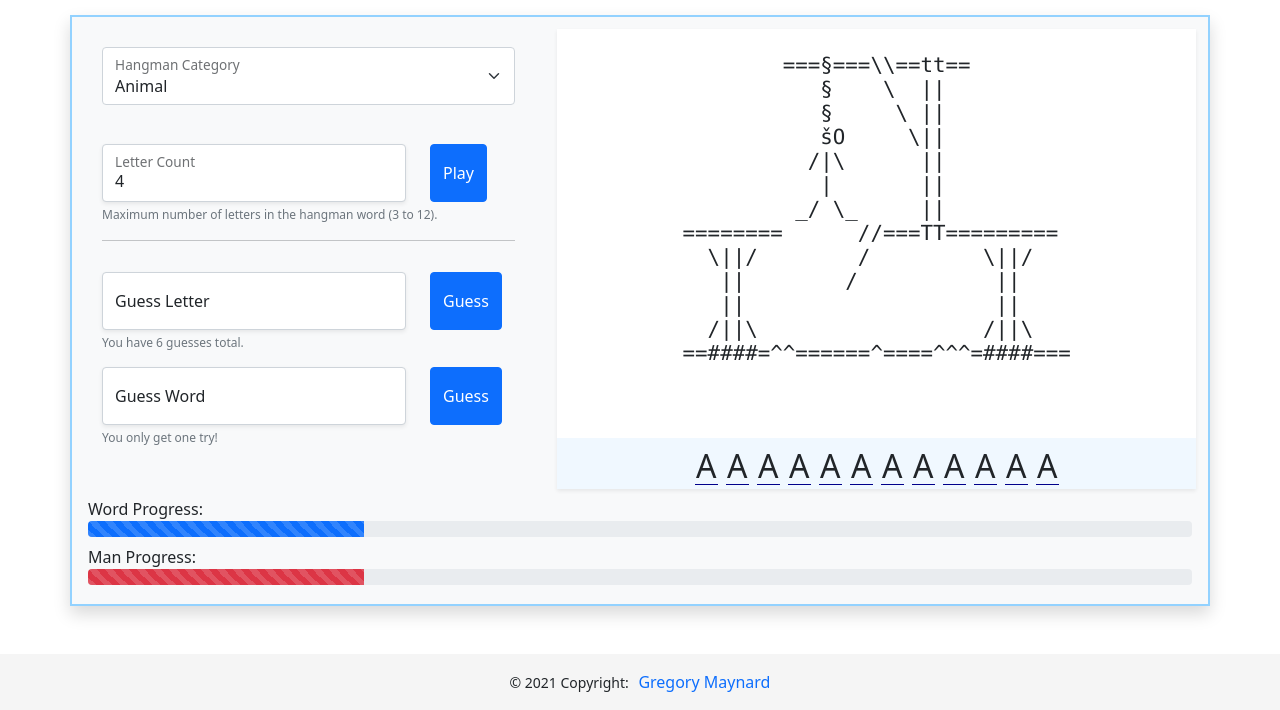
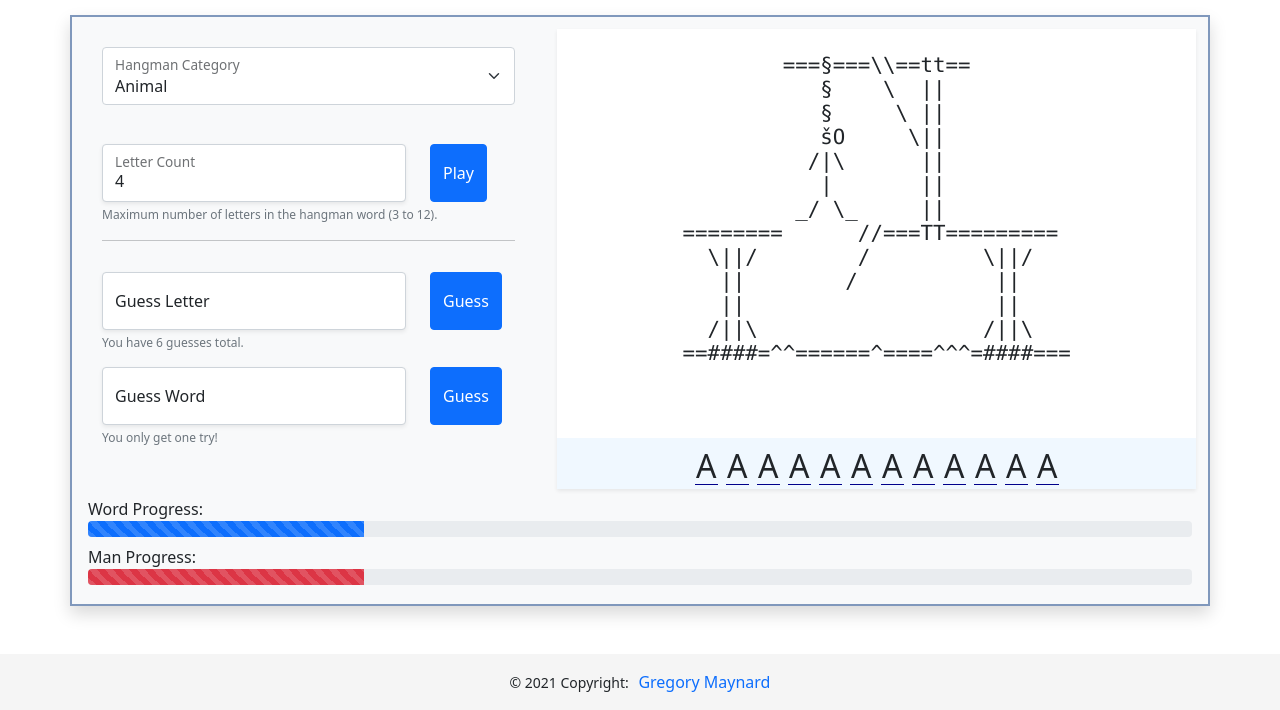
Before and after one commit to CinderScript/csc3221-node-website, a Node server app: page /Hangman/hangman.html in a window 1280 px wide. Shown: the part 425-1135 px from the top of the page. Run offline with Node 20, Linux system fonts and the light colour scheme.

Commit message:
border color

```diff
--- a/public/Hangman/css/hangman.css
+++ b/public/Hangman/css/hangman.css
@@ -10,7 +10,7 @@
 }
 
 #game-window{
-    border: rgb(147, 210, 255) 2px solid;
+    border: rgb(128, 152, 188) 2px solid;
     padding-bottom: 15px !important;
 }
 
```
